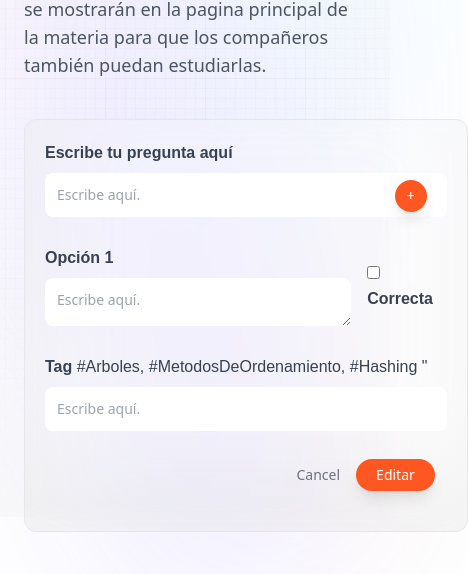
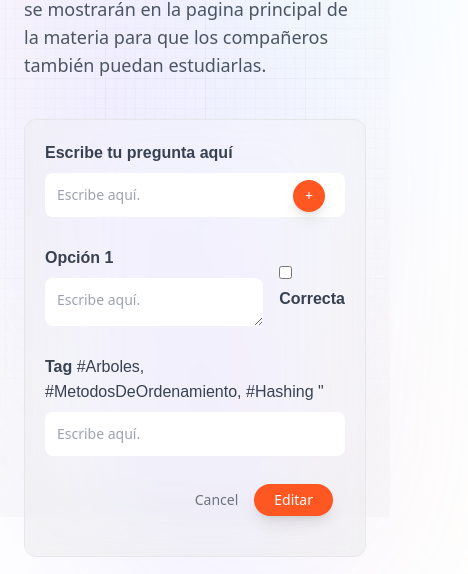
Before and after one commit to Rony-San/EstructurasQ-A, a Next.js app: page /update-question in a window 390 px wide. Shown: the part 327-901 px from the top of the page, 468 px wide, since content can reach past the window. Before the commit the page ends 859 px from the top, so only its background shows below. Built offline with nearby package versions, Linux system fonts and the light colour scheme; no server answers.

Commit message:
mobile fixed

```diff
--- a/app/test/page.jsx
+++ b/app/test/page.jsx
@@ -86,7 +86,7 @@ const Test = () => {
           </ul>
         </div>
       ))}
-      <button className="black_btn mt-5" onClick={finishExam}>
+      <button className="black_btn mt-5 mb-5" onClick={finishExam}>
         Terminar Examen
       </button>
     </div>
--- a/components/Form.jsx
+++ b/components/Form.jsx
@@ -37,7 +37,7 @@ const Form = ({
         se mostrarán en la pagina principal de la materia para que los
         compañeros también puedan estudiarlas.
       </p>
-      <div className="flex ">
+      <div className="flex w-full mb-5">
         <form
           onSubmit={handleSubmit}
           className="mt-10 w-full max-w-2xl flex flex-col gap-7 glassmorphism">
@@ -60,7 +60,7 @@ const Form = ({
           {console.log(option)}
           {question.option.map((additionalOption, index) => (
             <div key={index} className="flex items-center">
-              <label className="w-80">
+              <label className="w-96">
                 <span className="font-satoshi font-semibold text-base text-gray-700">
                   {" "}
                   Opción {index + 1}
```
Also changed, not shown: 1 other file (tests, documents, lock files or other folders).
